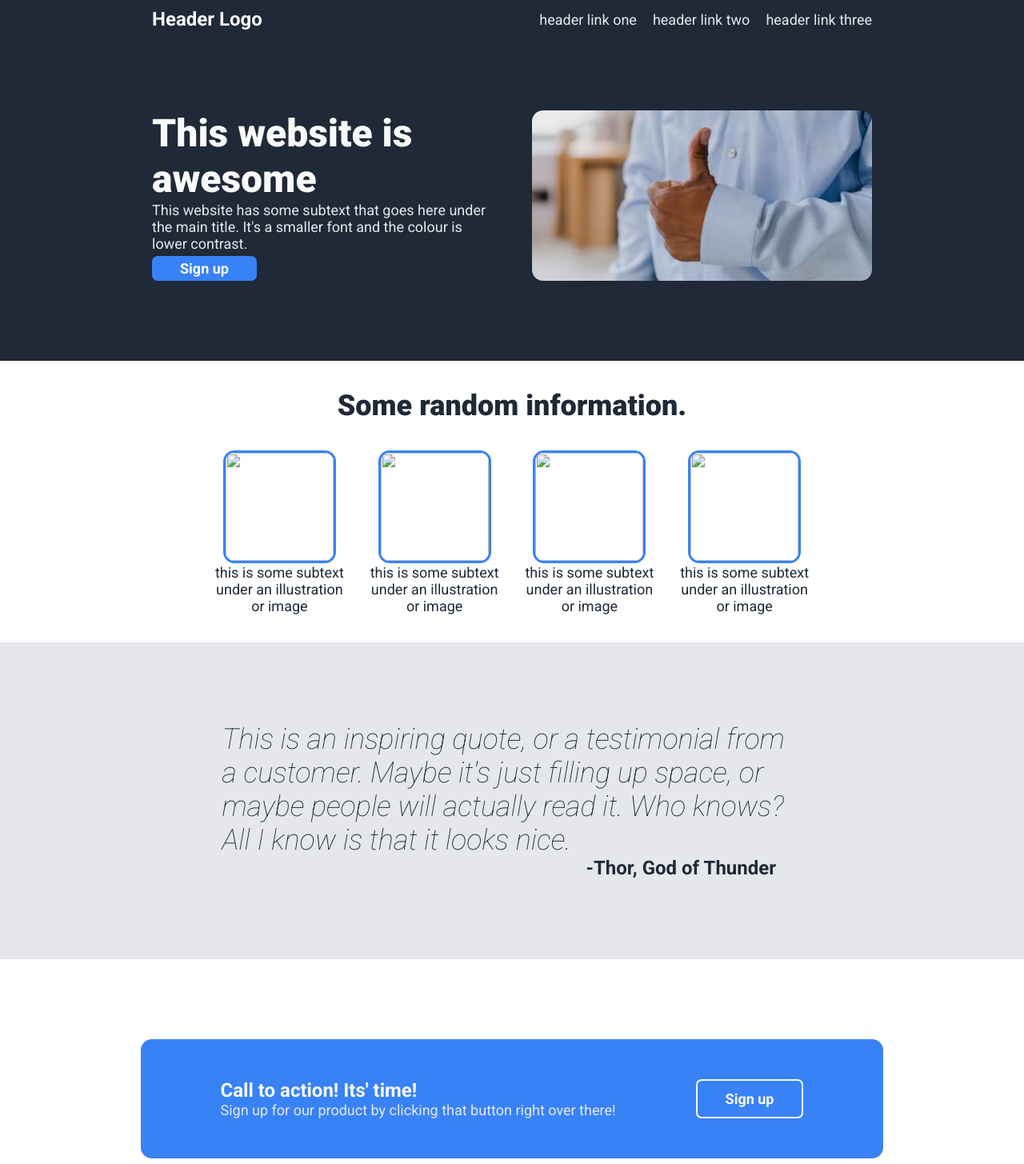
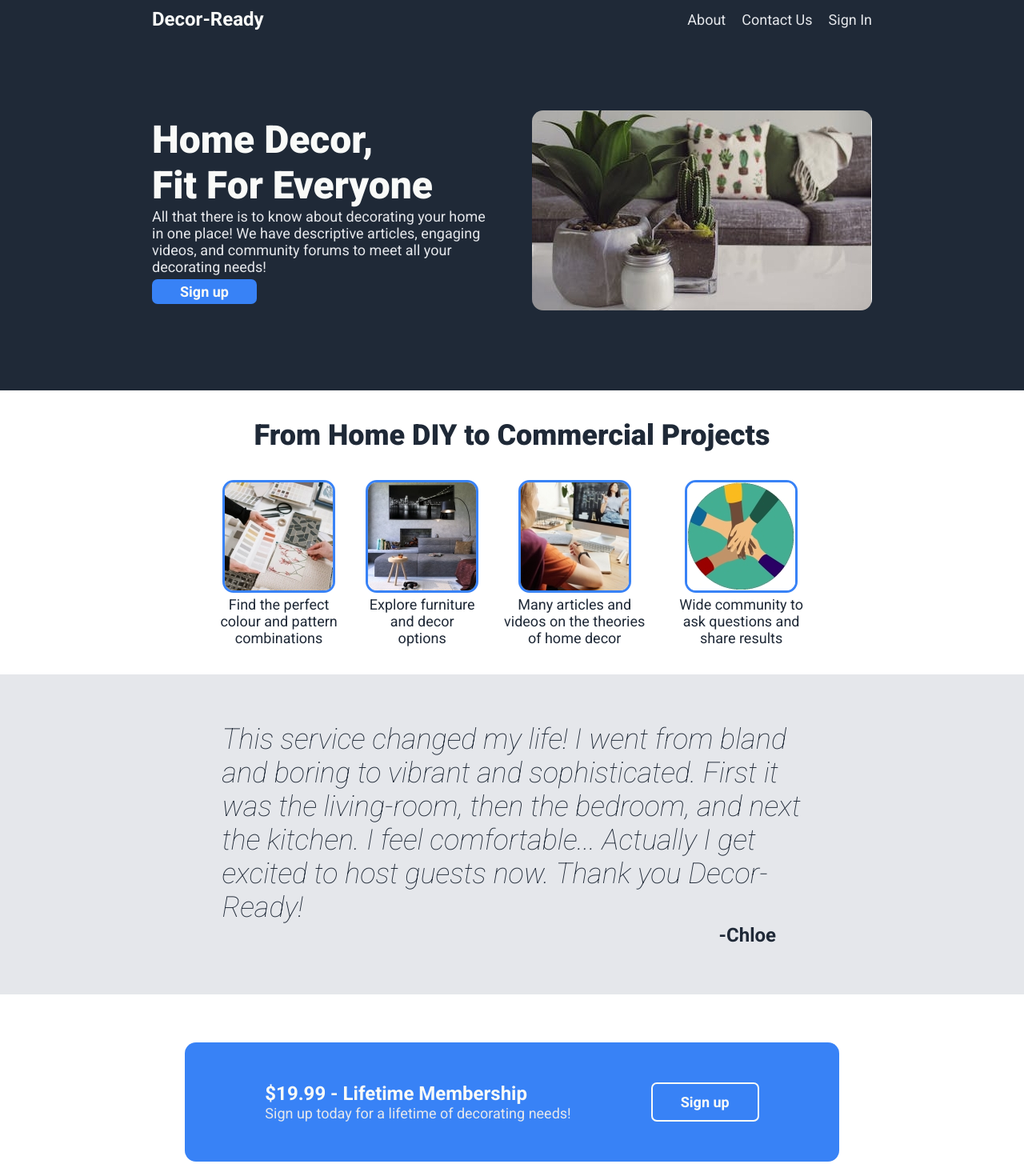
Before and after one commit to Vercety1534/odin-landing-page, a plain HTML site: page index.html in a window 1280 px wide. Shown: the top 1455 px of the page at 80% size. Drawn offline with Linux system fonts and the light colour scheme.

Commit message:
Updated index with content
Added satir content and images to index.
Tweaks to styles.
Photo credits added to README

```diff
--- a/index.html
+++ b/index.html
@@ -6,7 +6,7 @@
     <meta charset="UTF-8">
     <meta http-equiv="X-UA-Compatible" content="IE=edge">
 
-    <title>Landing Page</title>
+    <title>Decor-Ready | Home Page</title>
     <link rel="stylesheet" href="./styles.css">
   </head>
 
@@ -15,45 +15,45 @@
     <!-- HEADER & 1ST SECTION -->
     <div id="container-one">
     <div class="header">
-      <h2>Header Logo</h2>
+      <h2>Decor-Ready</h2>
       <ul>
-        <li><a href="#">header link one</a></li>
-        <li><a href="#">header link two</a></li>
-        <li><a href="#">header link three</a></li>
+        <li><a href="#">About</a></li>
+        <li><a href="#">Contact Us</a></li>
+        <li><a href="#">Sign In</a></li>
       </ul>
     </div>
 
     <div class="landing">
       <div style="width: 425px;">
-        <h1>This website is awesome</h1>
-        <p>This website has some subtext that goes here under the main title.
-          It's a smaller font and the colour is lower contrast.
+        <h1>Home Decor,<br> Fit For Everyone</h1>
+        <p>All that there is to know about decorating your home in one place!
+          We have descriptive articles, engaging videos, and community forums to meet all your decorating needs!
         </p>
         <button class="land-button">Sign up</button>
       </div>
-      <img class="land-img" src="./images/thumb.jpg" alt="Thumbs Up!" width="425px">
+      <img class="land-img" src="./images/landing.jpg" alt="Large Decor Image" width="425px">
     </div>
     </div>
 
     <!-- 2ND SECTION -->
     <div id="container-two">
-      <h3>Some random information.</h3>
+      <h3>From Home DIY to Commercial Projects</h3>
       <div class="cubes">
         <div>
-          <img class="info-img" src="" alt="" height="135px" width="135px">
-          <p>this is some subtext under an illustration or image</p>
+          <img class="info-img" src="./images/colour.jpg" alt="Small Colour Image" height="135px" width="135px">
+          <p>Find the perfect colour and pattern combinations</p>
         </div>
         <div>
-          <img class="info-img" src="" alt="" height="135px" width="135px">
-          <p>this is some subtext under an illustration or image</p>
+          <img class="info-img" src="./images/decor.jpg" alt="Small Decor Image" height="135px" width="135px">
+          <p>Explore furniture and decor options</p>
         </div>
         <div>
-          <img class="info-img" src="" alt="" height="135px" width="135px">
-          <p>this is some subtext under an illustration or image</p>
+          <img class="info-img" src="./images/video.jpg" alt="Small Video Image" height="135px" width="135px">
+          <p>Many articles and videos on the theories of home decor</p>
         </div>
         <div>
-          <img class="info-img" src="" alt="" height="135px" width="135px">
-          <p>this is some subtext under an illustration or image</p>
+          <img class="info-img" src="./images/community.jpg" alt="Small Community Image" height="135px" width="135px">
+          <p>Wide community to ask questions and share results</p>
         </div>
       </div>
     </div>
@@ -61,12 +61,12 @@
     <!-- 3RD SECTION -->
     <div id="container-three">
       <div class="quote">
-        <p>This is an inspiring quote, or a testimonial from a customer.
-          Maybe it's just filling up space, or maybe people will actually read it.
-          Who knows? All I know is that it looks nice.
+        <p>This service changed my life! I went from bland and boring to vibrant and sophisticated.
+          First it was the living-room, then the bedroom, and next the kitchen.
+          I feel comfortable... Actually I get excited to host guests now. Thank you Decor-Ready!
         </p>
       </div>
-      <h4>-Thor, God of Thunder</h4>
+      <h4>-Chloe</h4>
     </div>
 
     <!-- 4TH SECTION -->
@@ -74,8 +74,8 @@
       <div class="block">
       <div class="action">
         <div class="text">
-          <h5>Call to action! Its' time!</h5>
-          <p>Sign up for our product by clicking that button right over there!</p>
+          <h5>$19.99 - Lifetime Membership</h5>
+          <p>Sign up today for a lifetime of decorating needs!</p>
         </div>
       </div>
       <button class="act-button">Sign up</button>
--- a/styles.css
+++ b/styles.css
@@ -117,7 +117,7 @@ h3 {
   align-items: center;
   background-color: #E5E7EB;
   width: 100vw;
-  padding: 100px 0px;
+  padding: 60px 0px;
 }
 
 .quote {
@@ -142,7 +142,7 @@ h4 {
   display: flex;
   justify-content: center;
   width: 100vw;
-  padding: 100px 0px;
+  padding: 60px 0px;
 }
 
 .block {
@@ -188,5 +188,5 @@ h5 {
 .footer {
   color: #E5E7EB;
   font-size: 18px;
-  padding: 35px;
+  padding: 25px;
 }
```
Also changed, not shown: images/colour.jpg (added), images/community.jpg (added), images/decor.jpg (added), images/landing.jpg (added), images/thumb.jpg (deleted), images/video.jpg (added), 1 other file.
